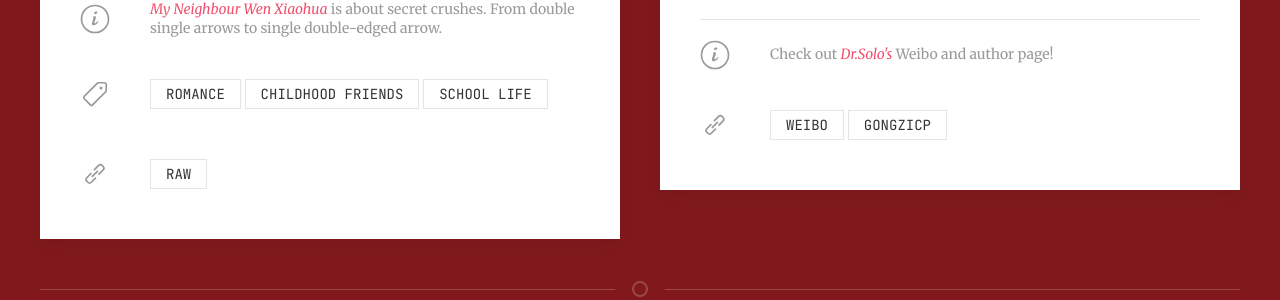
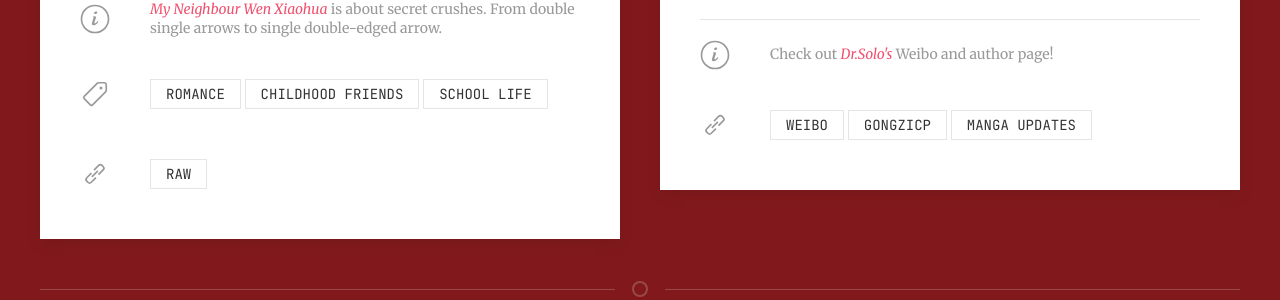
Before and after one commit to Solo-Universe/Solo-Universe.github.io, a Jekyll site: the page built from index.html, in a window 1280 px wide and 900 px high, scrolled down 5814 px. Shown: the part 517-817 px from the top of the window. Built offline with Jekyll 4.4.1, drawn with Linux system fonts in a browser that asks for light colours; nearby versions of some CDN libraries; some web fonts are replaced.

Commit message:
Added MU link

```diff
--- a/index.html
+++ b/index.html
@@ -769,6 +769,7 @@ layout: none
 				            <div class="uk-width-expand uk-text-left">
 					            <a class="uk-button uk-button-default uk-button-small uk-margin-small-bottom" href="https://weibo.com/u/3849889429" target="_blank">Weibo</a>
 					            <a class="uk-button uk-button-default uk-button-small uk-margin-small-bottom" href="https://www.gongzicp.com/cpzone/author/id/11489" target="_blank">GongziCP</a>
+					            <a class="uk-button uk-button-default uk-button-small uk-margin-small-bottom" href="https://www.mangaupdates.com/authors.html?id=54386" target="_blank">Manga Updates</a>
 					        </div>
 					    </div>
 					</div>
```
